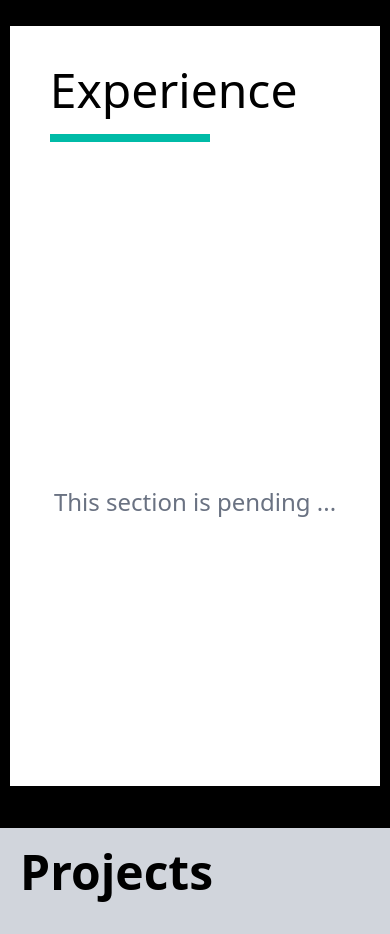
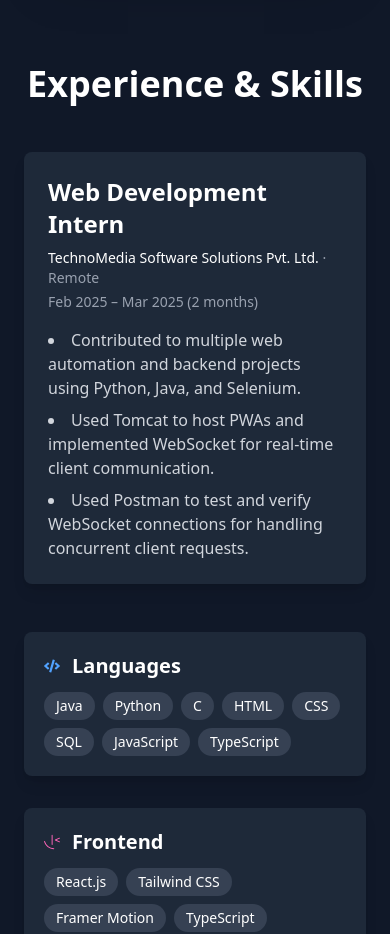
Before and after one commit to Yuuki-Nagisa/PortfolioWebsite, a React (Vite) app: page / in a window 390 px wide. Shown: the part 1660-2594 px from the top of the page. Built offline with nearby package versions, Linux system fonts and the light colour scheme.

Commit message:
Experience section and projects section added

```diff
--- a/src/components/About.tsx
+++ b/src/components/About.tsx
@@ -46,7 +46,7 @@ const About = () => {
           />
         </div>
         <p className="w-[95%] md:w-[60%] mb-2 text-center font-semibold">
-          🚀 Second-Year CSE Student | Full Stack Developer I’m a passionate
+          🚀 Second-Year CSE Student | Full Stack Developer I’m passionate
         </p>
         <p className="w-[95%] md:w-[60%] mb-4 text-center">
           I'm a second-year BTech student in Computer Science and Engineering at{" "}
--- a/src/components/Experience.tsx
+++ b/src/components/Experience.tsx
@@ -1,27 +1,174 @@
-import { motion } from "motion/react";
+import { motion } from "framer-motion";
+import {
+  FaCode,
+  FaDatabase,
+  FaTools,
+  FaServer,
+  FaCogs,
+  FaUserFriends,
+} from "react-icons/fa";
+import { SiFrontendmentor, SiXdadevelopers } from "react-icons/si";
+import { useMediaQuery } from "react-responsive";
+
+const skills = [
+  {
+    category: "Languages",
+    icon: <FaCode className="text-blue-400" />,
+    items: [
+      "Java",
+      "Python",
+      "C",
+      "HTML",
+      "CSS",
+      "SQL",
+      "JavaScript",
+      "TypeScript",
+    ],
+  },
+  {
+    category: "Frontend",
+    icon: <SiFrontendmentor className="text-pink-400" />,
+    items: [
+      "React.js",
+      "Tailwind CSS",
+      "Framer Motion",
+      "TypeScript",
+      "Zustand",
+      "Redux Toolkit",
+    ],
+  },
+  {
+    category: "Backend",
+    icon: <FaServer className="text-green-400" />,
+    items: ["Java", "Spring Boot", "Hibernate", "REST APIs", "Kafka", "Gradle"],
+  },
+  {
+    category: "Database",
+    icon: <FaDatabase className="text-yellow-400" />,
+    items: ["MySQL"],
+  },
+  {
+    category: "DevOps",
+    icon: <SiXdadevelopers className="text-purple-400" />,
+    items: ["Tomcat", "Linux (remote VM)", "Git", "Postman"],
+  },
+  {
+    category: "Tools",
+    icon: <FaTools className="text-orange-400" />,
+    items: [
+      "WebSockets",
+      "Selenium",
+      "Prometheus",
+      "Grafana",
+      "VS Code",
+      "Jupyter Notebook",
+    ],
+  },
+  {
+    category: "Other",
+    icon: <FaCogs className="text-cyan-400" />,
+    items: [
+      "Microservices",
+      "PWA",
+      "Low/High-Level Design",
+      "OOPs",
+      "DBMS",
+      "API Integration",
+    ],
+  },
+  {
+    category: "Soft Skills",
+    icon: <FaUserFriends className="text-teal-400" />,
+    items: [
+      "Problem solving",
+      "Teamwork",
+      "Communication",
+      "Attention to detail",
+    ],
+  },
+];
 
 const Experience = () => {
+  const isMobile = useMediaQuery({ maxWidth: 640 });
+
   return (
+    <section id="experience" className="py-20 px-6 bg-gray-900 text-white">
+      <div className="max-w-6xl mx-auto">
+        <motion.h2
+          initial={{ opacity: 0, y: 30 }}
+          whileInView={{ opacity: 1, y: 0 }}
+          transition={{ duration: 0.6 }}
+          className="text-4xl font-bold mb-12 text-center"
+        >
+          Experience & Skills
+        </motion.h2>
+
+        {/* Work Experience */}
+        <motion.div
+          initial={{ opacity: 0, x: -50 }}
+          whileInView={{ opacity: 1, x: 0 }}
+          transition={{ duration: 0.6 }}
+          className="bg-gray-800 p-6 rounded-lg shadow-lg mb-12"
+        >
+          <h3 className="text-2xl font-semibold mb-2">
+            Web Development Intern
+          </h3>
+          <p className="text-sm text-gray-400 mb-1">
+            <span className="font-medium text-white">
+              TechnoMedia Software Solutions Pvt. Ltd.
+            </span>{" "}
+            · Remote
+          </p>
+          <p className="text-sm text-gray-400 mb-4">
+            Feb 2025 – Mar 2025 (2 months)
+          </p>
+          <ul className="list-disc list-inside text-gray-300 space-y-2">
+            <li>
+              Contributed to multiple web automation and backend projects using
+              Python, Java, and Selenium.
+            </li>
+            <li>
+              Used Tomcat to host PWAs and implemented WebSocket for real-time
+              client communication.
+            </li>
+            <li>
+              Used Postman to test and verify WebSocket connections for handling
+              concurrent client requests.
+            </li>
+          </ul>
+        </motion.div>
+
+        {/* Skills Section */}
+        <motion.div
+          initial={{ opacity: 0, x: isMobile ? -50 : 50 }}
+          whileInView={{ opacity: 1, x: 0 }}
+          transition={{ duration: 0.6 }}
+          className="grid md:grid-cols-2 gap-8"
+        >
+          {skills.map(({ category, icon, items }) => (
             <div
-      id="experience"
-      className="h-[100vh] bg-black flex
-            justify-center
-            items-center  overflow-hidden"
+              key={category}
+              className="bg-gray-800 p-5 rounded-lg shadow-lg"
             >
-      <motion.div
-        initial={{ opacity: 0, x: "100%" }}
-        whileInView={{ opacity: 1, x: 0 }}
-        transition={{ delay: 0.6, duration: 0.4 }}
-        viewport={{ once: true }}
-        className="w-[95%] md:w-[90%] h-[90%] md:h-[90%] bg-white p-10"
+              <div className="flex items-center gap-3 mb-3">
+                {icon}
+                <h4 className="text-xl font-semibold text-white">{category}</h4>
+              </div>
+              <div className="flex flex-wrap gap-2">
+                {items.map((skill) => (
+                  <span
+                    key={skill}
+                    className="bg-gray-700 hover:bg-blue-700 transition text-sm px-3 py-1 rounded-full font-medium text-white"
                   >
-        <span className="text-5xl border-teal-500 ">Experience</span>
-        <div className="my-5 w-40 h-2 bg-teal-500"></div>
-        <div className="flex justify-center items-center h-full text-2xl text-gray-500">
-          This section is pending ...
+                    {skill}
+                  </span>
+                ))}
               </div>
+            </div>
+          ))}
         </motion.div>
       </div>
+    </section>
   );
 };
 
--- a/src/components/Project.tsx
+++ b/src/components/Project.tsx
@@ -1,46 +1,187 @@
+"use client";
 import { useState } from "react";
-import { MdArrowDropDown } from "react-icons/md";
+import { motion, AnimatePresence } from "framer-motion";
+import { FaExternalLinkAlt, FaGithub } from "react-icons/fa";
+import thumanailPortfolio from "../public/PortfiloWebsiteThumbnail.webp";
+import AnalyticsManager from "../public/AnalyticsManager.webp";
 
-const Project = () => {
-  const [dropDownOpen, setDropDownOpen] = useState(false);
-  const handleClick = (key: string) => {
-    setDropDownOpen(false);
-  };
+type Project = {
+  title: string;
+  date: string;
+  description: string[];
+  techStack: string[];
+  liveLink: string | false;
+  thumbnail: string;
+};
+
+const projects: Project[] = [
+  {
+    title: "Portfolio Website",
+    date: "Jun 2025",
+    description: [
+      "Designed and built a personal portfolio website to showcase skills, projects, and achievements.",
+      "Implemented a responsive and professional design aimed at attracting potential employers or clients.",
+    ],
+    techStack: ["React.js", "Tailwind CSS", "Framer Motion"],
+    liveLink: "https://yuuki-nagisa.github.io/PortfolioWebsite/",
+    thumbnail: thumanailPortfolio,
+  },
+  {
+    title: "Analytics Manager",
+    date: "Jun 2025",
+    description: [
+      "Developed a real-time Click Event Analytics System using React.js (TypeScript) frontend and Spring Boot microservices.",
+      "Implemented event streaming with Apache Kafka, transmitting user clicks (Enroll/Buy) from frontend to backend services.",
+      "Built Kafka Producer and Consumer APIs in Spring Boot; consumer processes analytics and exposes metrics to Prometheus.",
+      "Integrated Grafana dashboards for real-time visualization of user interaction data with live charts and usage insights.",
+      "Deployed and managed Kafka, Prometheus, and Grafana on a remote Linux VM, gaining hands-on experience with distributed systems and observability.",
+    ],
+    techStack: [
+      "React.js",
+      "TypeScript",
+      "Spring Boot",
+      "Apache Kafka",
+      "Prometheus",
+      "Grafana",
+      "Linux (VM)",
+      "IntelliJ IDEA",
+      "VS Code",
+    ],
+    liveLink: false,
+    thumbnail: AnalyticsManager,
+  },
+];
+
+const Projects = () => {
+  const [selectedProject, setSelectedProject] = useState<Project | null>(null);
 
   return (
-    <div id="projects" className="h-[100vh] bg-gray-300 flex flex-col">
-      <span className="text-5xl font-semibold p-5 mb-5">Projects</span>
-      <div className="relative w-32 ml-5">
-        <div
-          className="bg-gray-400 w-full h-16 rounded-lg shadow-sm hover:text-blue-500 hover:border-b-3 hover:shadow-xl ransition-all duration-200 flex items-center"
-          onClick={() => setDropDownOpen(!dropDownOpen)}
+    <section id="projects" className="py-20 px-6 bg-gray-950 text-white">
+      <div className="max-w-6xl mx-auto">
+        <motion.h2
+          initial={{ opacity: 0, y: 30 }}
+          whileInView={{ opacity: 1, y: 0 }}
+          transition={{ duration: 0.6 }}
+          className="text-4xl font-bold mb-12 text-center"
         >
-          <MdArrowDropDown
-            className={`h-full w-auto ${dropDownOpen ? "rotate-180" : ""}`}
-          />
-          <span className="text-2xl text-left font-semibold mr-3 select-none">
-            Filters
-          </span>
+          Projects
+        </motion.h2>
+
+        <div className="grid md:grid-cols-2 gap-8">
+          {projects.map((project, index) => (
+            <motion.div
+              key={index}
+              initial={{ opacity: 0, y: 50 }}
+              whileInView={{ opacity: 1, y: 0 }}
+              transition={{ duration: 0.5, delay: index * 0.2 }}
+              className="bg-gray-800 rounded-lg shadow-lg overflow-hidden"
+            >
+              <img
+                src={project.thumbnail}
+                alt={project.title}
+                className="w-full h-64 object-cover"
+              />
+              <div className="p-5">
+                <h3 className="text-2xl font-semibold mb-1">{project.title}</h3>
+                <p className="text-sm text-gray-400 mb-3">{project.date}</p>
+                <div className="flex flex-wrap gap-2 mb-4">
+                  {project.techStack.slice(0, 4).map((tech) => (
+                    <span
+                      key={tech}
+                      className="bg-blue-700 text-white px-3 py-1 rounded-full text-sm font-medium"
+                    >
+                      {tech}
+                    </span>
+                  ))}
+                  {project.techStack.length > 4 && (
+                    <span className="text-sm text-gray-400">
+                      +{project.techStack.length - 4} more
+                    </span>
+                  )}
+                </div>
+                <button
+                  onClick={() => setSelectedProject(project)}
+                  className="mt-auto text-blue-400 hover:text-blue-600 transition font-medium"
+                >
+                  View Details
+                </button>
+              </div>
+            </motion.div>
+          ))}
         </div>
-        {dropDownOpen && (
-          <div className="absolute bg-gray-400 w-full h-24 shadow flex flex-col items-center select-none">
-            <div
-              className="flex w-full h-12 border-b-3 border-gray-500 text-xl flex items-center justify-center rounded-lg"
-              onClick={() => handleClick("Latest")}
+      </div>
+
+      {/* Modal */}
+      <AnimatePresence>
+        {selectedProject && (
+          <motion.div
+            initial={{ opacity: 0 }}
+            animate={{ opacity: 1 }}
+            exit={{ opacity: 0 }}
+            className="fixed inset-0 bg-black bg-opacity-70 flex items-center justify-center z-50"
+            onClick={() => setSelectedProject(null)}
+          >
+            <motion.div
+              initial={{ scale: 0.8, y: 50 }}
+              animate={{ scale: 1, y: 0 }}
+              exit={{ scale: 0.8, y: 50 }}
+              transition={{ duration: 0.3 }}
+              className="bg-gray-900 p-6 rounded-lg max-w-3xl w-full shadow-xl relative"
+              onClick={(e) => e.stopPropagation()}
             >
-              Latest
-            </div>{" "}
-            <div
-              className="flex w-full h-12 border-b-3 border-gray-500 text-xl flex items-center justify-center rounded-lg"
-              onClick={() => handleClick("Oldest")}
-            >
-              Oldest
-            </div>{" "}
-          </div>
+              <h3 className="text-3xl font-bold mb-4">
+                {selectedProject.title}
+              </h3>
+              <p className="text-sm text-gray-400 mb-4">
+                {selectedProject.date}
+              </p>
+              <ul className="list-disc list-inside text-gray-300 space-y-2 mb-4">
+                {selectedProject.description.map((point, i) => (
+                  <li key={i}>{point}</li>
+                ))}
+              </ul>
+              <div className="flex flex-wrap gap-2 mb-4">
+                {selectedProject.techStack.map((tech) => (
+                  <span
+                    key={tech}
+                    className="bg-blue-700 text-white px-3 py-1 rounded-full text-sm font-medium"
+                  >
+                    {tech}
+                  </span>
+                ))}
+              </div>
+              <div className="flex gap-4 mt-4">
+                {selectedProject.liveLink && (
+                  <button
+                    className="flex items-center gap-2 bg-green-600 hover:bg-green-700 text-white px-4 py-2 rounded transition"
+                    onClick={() =>
+                      (window.location.href = selectedProject.liveLink
+                        ? selectedProject.liveLink
+                        : "")
+                    }
+                  >
+                    <FaExternalLinkAlt /> Live
+                  </button>
+                )}
+                <button
+                  className="flex items-center gap-2 bg-gray-700 hover:bg-gray-800 text-white px-4 py-2 rounded transition"
+                  disabled
+                >
+                  <FaGithub /> Code
+                </button>
+              </div>
+              <button
+                onClick={() => setSelectedProject(null)}
+                className="absolute top-2 right-3 text-gray-400 hover:text-red-400 text-xl"
+              >
+                ✕
+              </button>
+            </motion.div>
+          </motion.div>
         )}
-      </div>
-    </div>
+      </AnimatePresence>
+    </section>
   );
 };
 
-export default Project;
+export default Projects;
```
Also changed, not shown: src/public/AnalyticsManager.webp (added), src/public/PortfiloWebsiteThumbnail.webp (added). Lines whose indentation alone changed are shown as unchanged.
